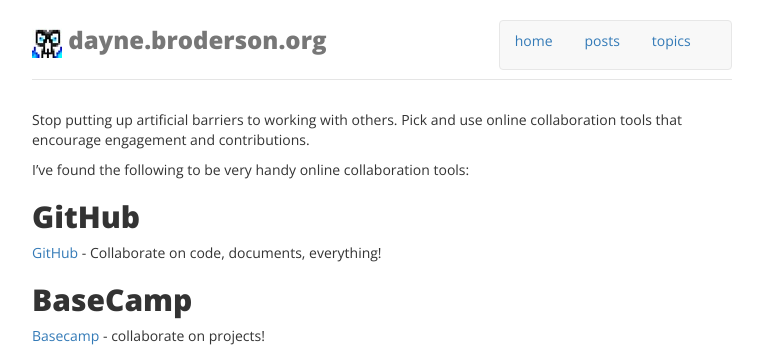
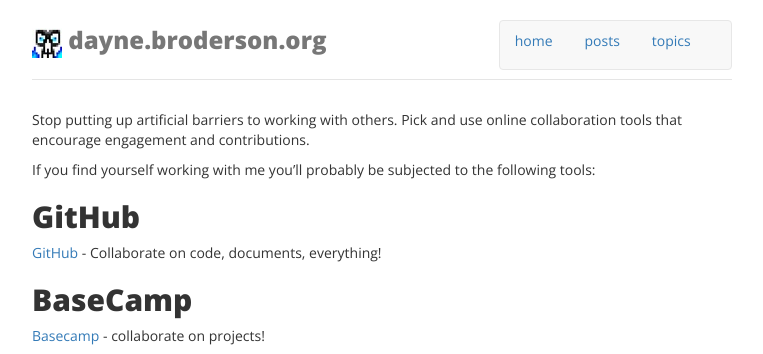
Before and after one commit to dayne/dayne.github.com, a Jekyll site: the page built from _topics/collaboration.md, in a window 1280 px wide. Shown: the top 354 px of the page, without its empty margins (258-1021 px from the left). Built offline with Jekyll 4.4.1, drawn with Linux system fonts in a browser that asks for light colours; nearby versions of some CDN libraries; Markdown is read by kramdown in place of the engine named in the settings.

Commit message:
minor best collaborating practices tweaks

```diff
--- a/_topics/collaboration.md
+++ b/_topics/collaboration.md
@@ -5,7 +5,7 @@
 
 Stop putting up artificial barriers to working with others.  Pick and use online collaboration tools that encourage engagement and contributions.
 
-I've found the following to be very handy online collaboration tools:
+If you find yourself working with me you'll probably be subjected to the following tools:
 
 ## GitHub
 
```
Also changed, not shown: _topics/best_practicies.md (+0 -3 lines).
